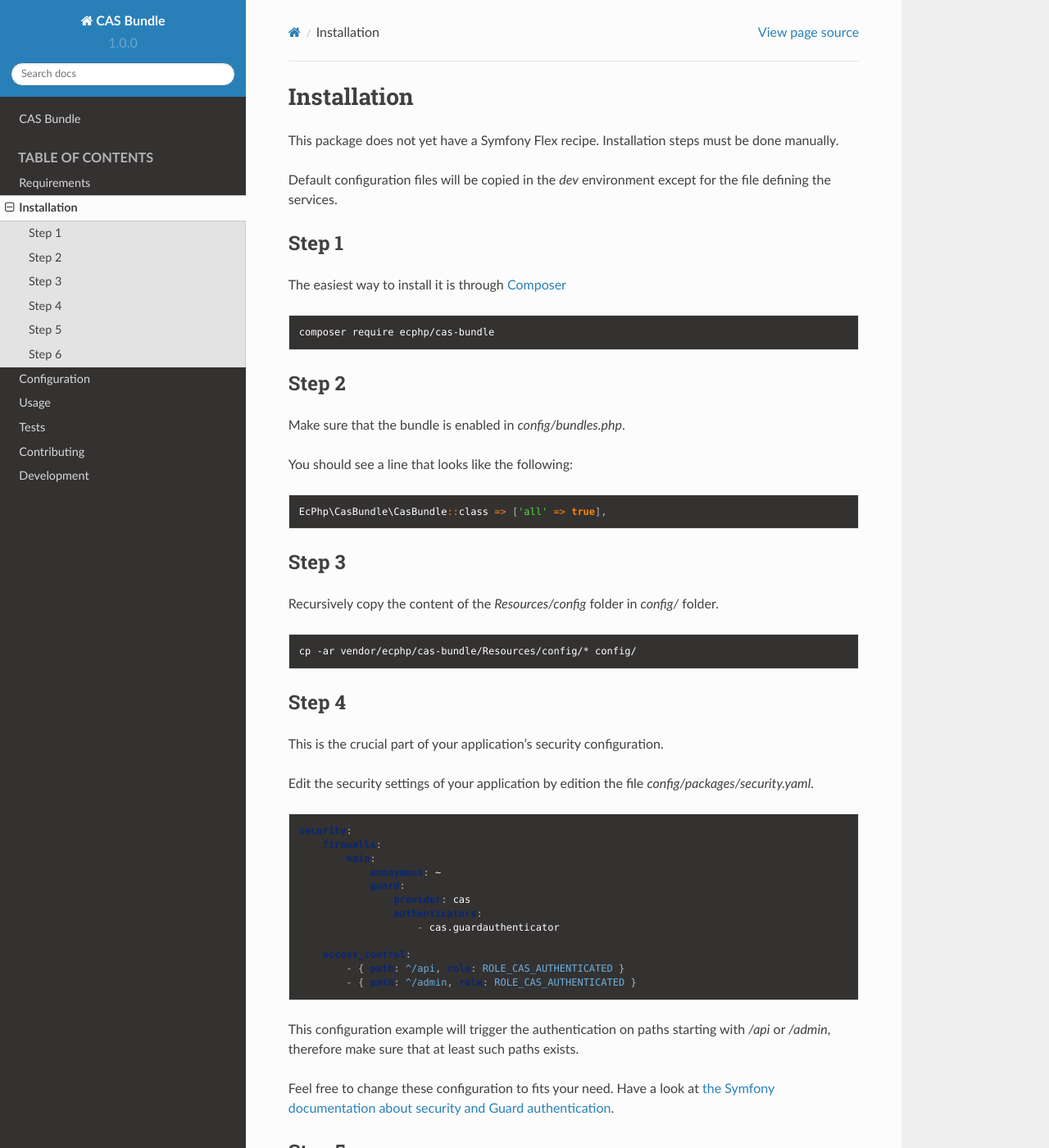
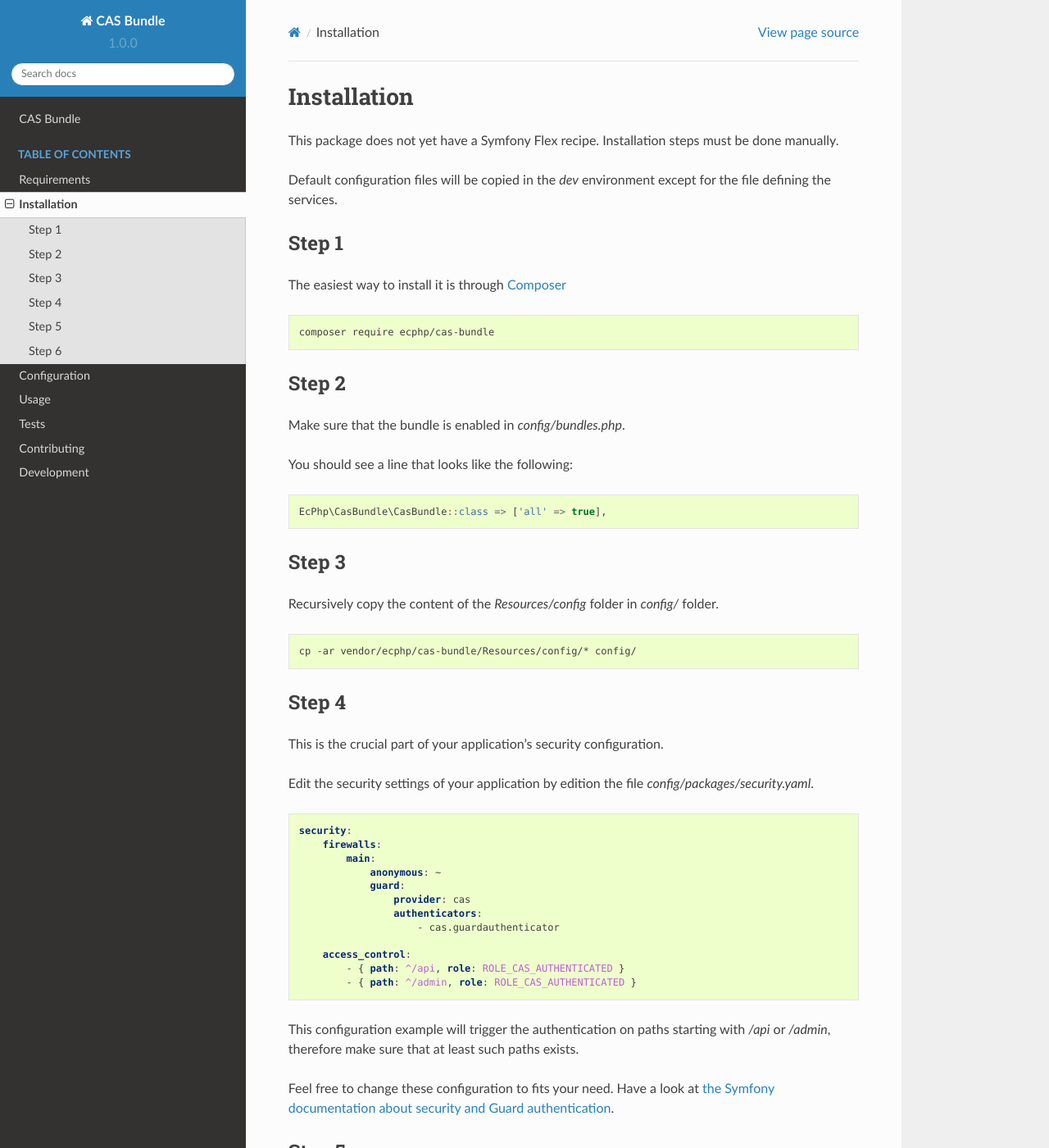
Before and after one commit to ecphp/cas-bundle, a Sphinx documentation site: the page built from docs/pages/installation.rst, in a window 1280 px wide and 1400 px high. Shown: the whole window at 82% size. Built offline with Sphinx 7.4.7 and the Read the Docs theme 2.0.0, drawn with Linux system fonts in a browser that asks for light colours; some of the changed text lies outside the part shown.

Commit message:
Update documentation system and provide steps to build the documentation locally.

```diff
--- a/docs/_static/custom.css
+++ /dev/null
@@ -1,16 +0,0 @@
-.row-even .line-block, .row-odd .line-block {
-  margin-left: 0;
-}
-
-.versionmodified {
-  font-weight: bold;
-}
-
-.wy-menu-vertical p.caption {
-  color: #b3b3b3;
-  margin-top: 16px;
-  margin-bottom: 0;
-}
-.wy-menu-vertical p.caption .caption-text {
-  font-size: 120%;
-}
--- a/docs/_static/highlight.css
+++ /dev/null
@@ -1,59 +0,0 @@
-div.highlight {
-  background-color: #343131 !important;
-}
-
-div.highlight pre {
-  border: none;
-  color: white !important;
-}
-
-div.highlight pre span.n,
-div.highlight pre span.na,
-div.highlight pre span.nb,
-div.highlight pre span.nc,
-div.highlight pre span.nf,
-div.highlight pre span.nx,
-div.highlight pre span.kn {
-  color: white;
-}
-
-div.highlight pre span.nv {
-  color: #6ab0de
-}
-
-div.highlight pre span.k, div.highlight pre span.o {
-  color: #ff8400;
-}
-
-div.highlight pre span.mi,
-div.highlight pre span.s,
-div.highlight pre span.s1,
-div.highlight pre span.s2,
-div.highlight pre span.sr {
-  color: #56db3a;
-}
-
-div.highlight pre span.hll {
-  background-color: #848484;
-}
-
-div.highlight pre span.hll span.c1 {
-  color: #d8d8d8;
-}
-
-div.highlight pre span.p {
-  color: #b3b3b3;
-}
-
-table.highlighttable td {
-  padding: 0;
-}
-
-table.highlighttable td div.linenodiv {
-  text-align: right;
-  width: 38px;
-}
-
-div.highlight-json pre span.nt {
-  color: cornsilk;
-}
--- a/docs/conf.py
+++ b/docs/conf.py
@@ -17,7 +17,6 @@
 
 lexers['php'] = PhpLexer(startinline=True, linenos=1)
 
-primary_domain = 'php'
 highlight_language = 'php'
 
 # If extensions (or modules to document with autodoc) are in another directory,
@@ -136,12 +135,12 @@
 # The name of an image file (within the static path) to use as favicon of the
 # docs.  This file should be a Windows icon file (.ico) being 16x16 or 32x32
 # pixels large.
-html_favicon = 'favicon.ico'
+# html_favicon = 'favicon.ico'
 
 # Add any paths that contain custom static files (such as style sheets) here,
 # relative to this directory. They are copied after the builtin static files,
 # so a file named "default.css" will overwrite the builtin "default.css".
-html_static_path = ['_static']
+# html_static_path = ['_static']
 
 # Add any extra paths that contain custom files (such as robots.txt or
 # .htaccess) here, relative to this directory. These files are copied
@@ -155,11 +154,6 @@
 # If true, SmartyPants will be used to convert quotes and dashes to
 # typographically correct entities.
 #html_use_smartypants = True
-
-
-def setup(app):
-    app.add_stylesheet('custom.css')
-    app.add_stylesheet('highlight.css')
 
 # Custom sidebar templates, maps document names to template names.
 #html_sidebars = {}
--- a/docs/pages/installation.rst
+++ b/docs/pages/installation.rst
@@ -98,7 +98,8 @@
 CAS server setup for testing and demo purposes at `https://casserver.herokuapp.com/cas/`_.
 
 .. warning:: It is important to note that this is the Apereo official public demo cas server, used by the project for
-basic showcases. They may go up and down as the project needs without notice, see `this page`_ for further information.
+             basic showcases. They may go up and down as the project needs without notice, see `this page`_ for further
+             information.
 
 The credentials to use for authentication are the following:
 
@@ -127,3 +128,4 @@
 .. _source: https://github.com/drupol/heroku-cas-server
 .. _Docker project: https://github.com/crpeck/cas-overlay-docker
 .. _Apereo: https://www.apereo.org/
+.. _https://casserver.herokuapp.com/cas/: https://casserver.herokuapp.com/cas/
```
Also changed, not shown: docs/pages/development.rst (+13 -0 lines).
